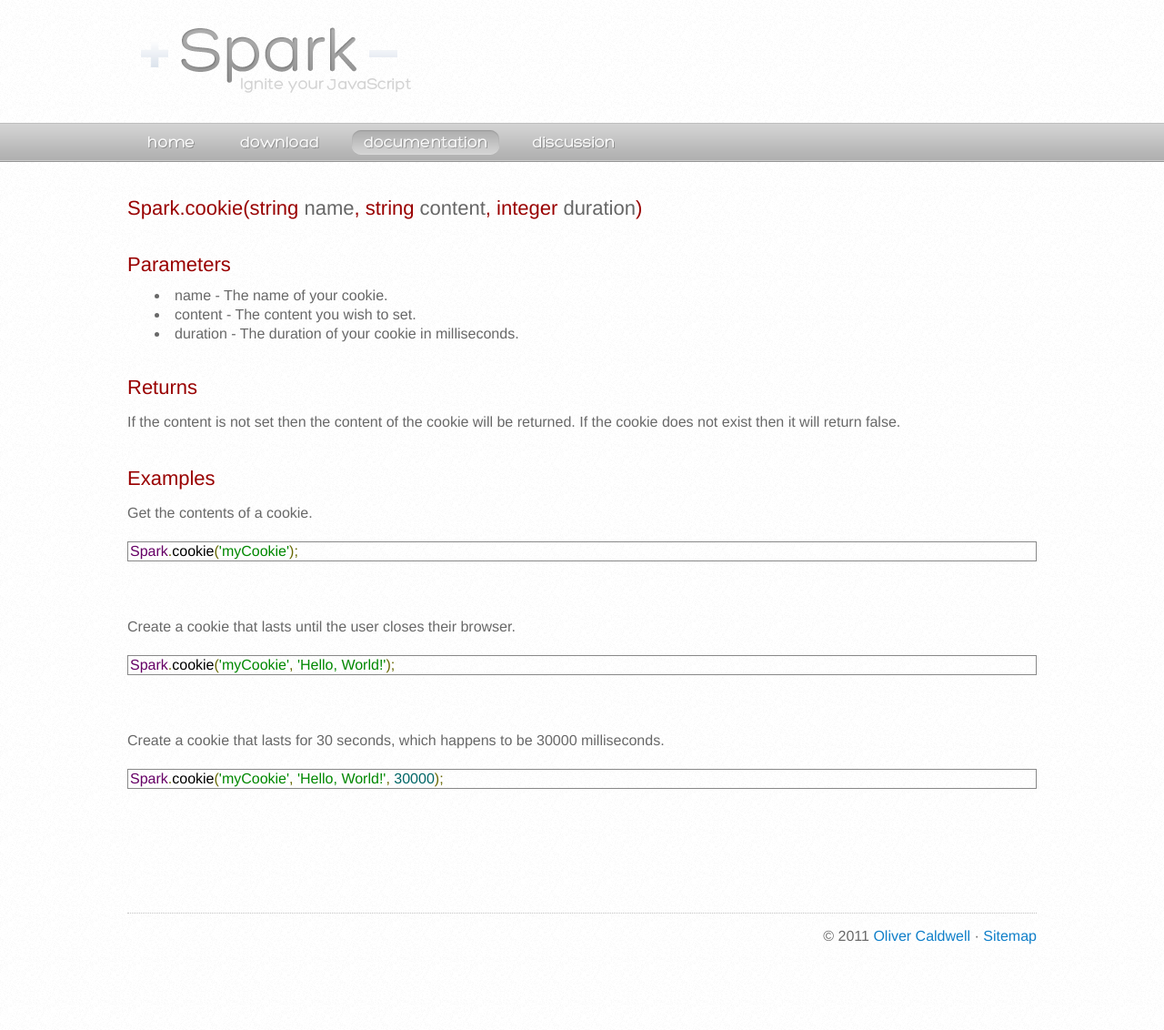
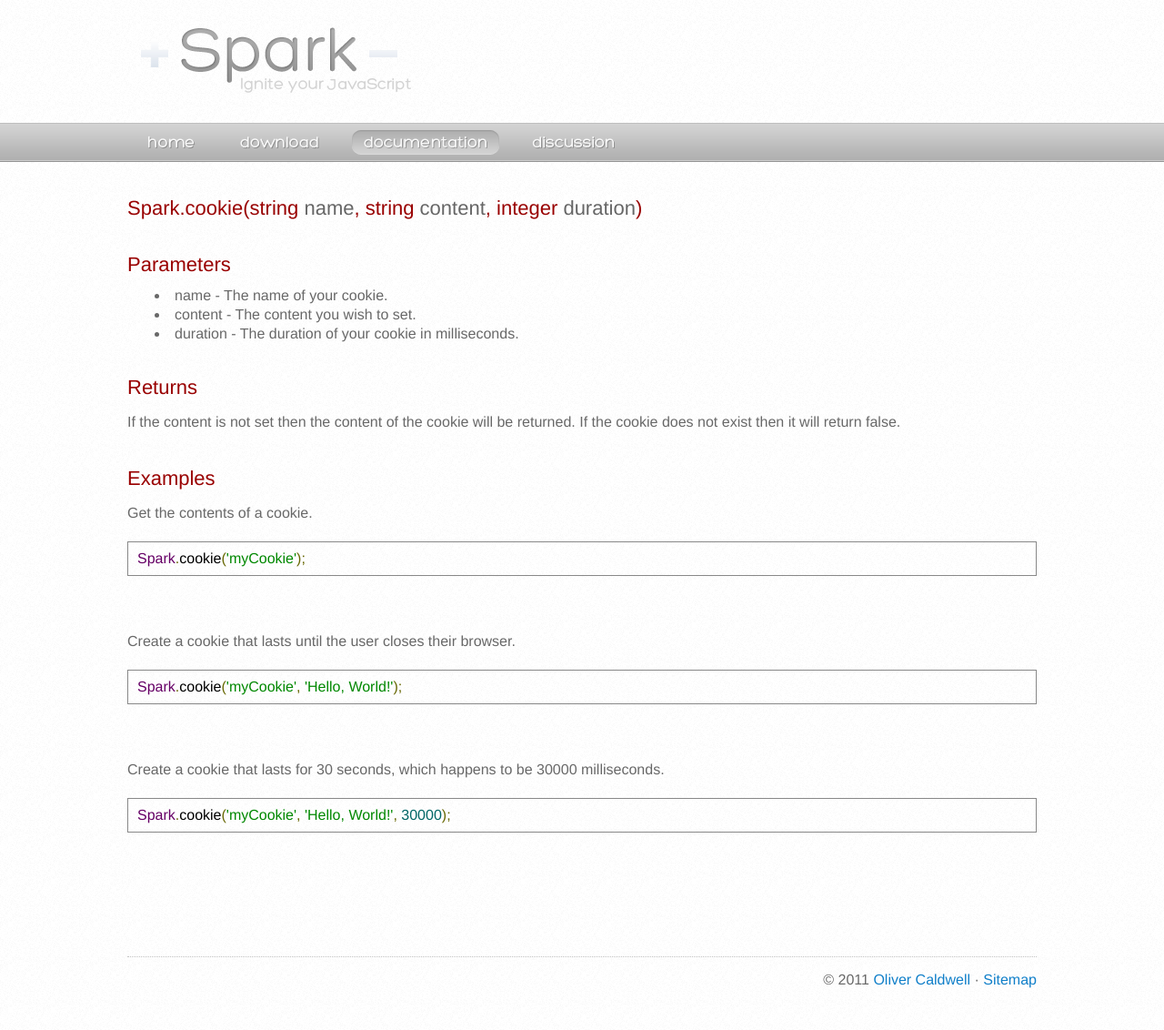
Before and after one commit to Olical/sparkjs.co.uk, a Jekyll site: the page built from _posts/2011-03-11-cookie.html, in a window 1280 px wide. Shown: the whole page at 91% size. Built offline with Jekyll 4.4.1, drawn with Linux system fonts in a browser that asks for light colours; Markdown is read by kramdown in place of the engine named in the settings; comment, search, counter and statistics services are not loaded; before the commit the page ends 1084 px from its top, so only the background shows below that.

Commit message:
Added some padding to pre tags

```diff
--- a/assets/style.css
+++ b/assets/style.css
@@ -82,6 +82,10 @@ a:hover {
 strong {
 	font-weight: normal;
 	color: #666666;
+}
+
+pre.prettyprint {
+	padding: 10px;
 }
 
 /* Page */
```
